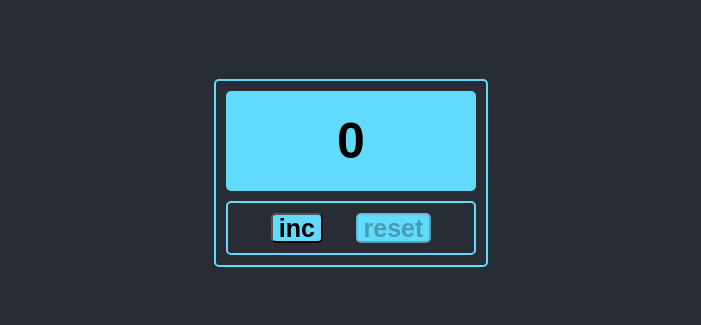
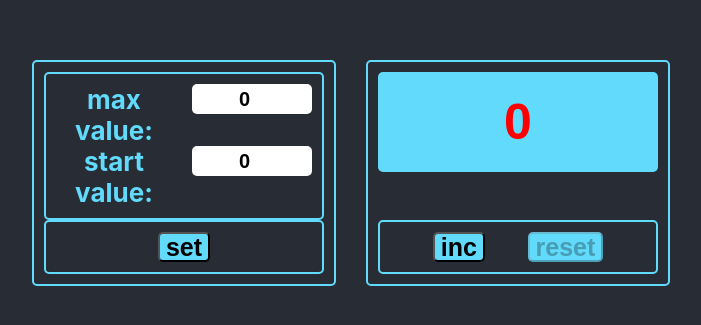
Before and after one commit to acronisv/counter, a React (Create React App) app: page / in a window 1280 px wide. Shown: the part 227-552 px from the top of the page, without its empty margins (289-990 px from the left). Built offline with nearby package versions, Linux system fonts and the light colour scheme.

Commit message:
Realize advanced counter

```diff
--- a/src/App.css
+++ b/src/App.css
@@ -24,6 +24,11 @@
   color: white;
 }
 
+.Counter-wrap {
+  display: flex;
+  column-gap: 30px;
+}
+
 .App-link {
   color: #61dafb;
 }
--- a/src/App.tsx
+++ b/src/App.tsx
@@ -1,12 +1,41 @@
-import React from 'react';
+import React, {useEffect, useState} from 'react';
 import './App.css';
 import {Counter} from "./components/Counter";
+import {CounterSettings} from "./components/CounterSettings";
 
 function App() {
+    let [minValue, setMinValue] = useState<number>(JSON.parse(localStorage.getItem('minValue')||'0'))
+    let [maxValue, setMaxValue] = useState<number>(JSON.parse(localStorage.getItem('maxValue')||'0'))
+    let [error, setError] = useState<boolean>(false)
+    let [reset, setReset] = useState<boolean>(true)
+
+    const defineMinValue = (val:number) => {
+        setMinValue(val)
+    }
+
+    const defineMaxValue = (val:number) => {
+        setMaxValue(val)
+    }
+
     return (
         <div className="App">
             <header className="App-header">
-        <Counter/>
+                <div className="Counter-wrap">
+                    <CounterSettings minValue={minValue}
+                                     maxValue={maxValue}
+                                     defineMinValue={(val)=>defineMinValue(val)}
+                                     defineMaxValue={(val)=>defineMaxValue(val)}
+                                     setReset={setReset}
+                                     error={error}
+                                     setError={setError}
+                    />
+                    <Counter  minValue={minValue}
+                              maxValue={maxValue}
+                              reset={reset}
+                              setReset={setReset}
+                              error={error}
+                    />
+                </div>
             </header>
         </div>
     );
--- a/src/components/Button.tsx
+++ b/src/components/Button.tsx
@@ -3,7 +3,7 @@ import style from './Counter.module.css'
 type ButtonPropsType = {
     name: string,
     callback: () => void
-    disabled: boolean
+    disabled?: boolean
 }
 
 export const Button = (props: ButtonPropsType) => {
--- a/src/components/Counter.module.css
+++ b/src/components/Counter.module.css
@@ -4,7 +4,8 @@
     border-radius: 5px;
     display: flex;
     flex-direction: column;
-    max-width: 250px;
+    width: 280px;
+    justify-content: space-between;
 }
 
 .counterButtonGroup {
@@ -28,8 +29,55 @@
     text-align: center;
 }
 
+.counterInputError {
+    border: none;
+    background-color: #61dafb;
+    height: 100px;
+    width: 100%;
+    border-radius: 5px;
+    padding: 0;
+    margin-bottom: 10px;
+    font-weight: bold;
+    text-align: center;
+    font-size: 20px;
+}
+
 .counterInputEnd {
     color: red;
+}
+
+.counterInputGroup {
+    display: flex;
+    flex-direction: column;
+    border: 2px solid #61dafb;
+    border-radius: 5px;
+    display: flex;
+    justify-content: space-evenly;
+    padding: 10px;
+}
+
+.counterInputRow {
+    display: flex;
+    justify-content: space-between;
+    column-gap: 20px;
+}
+
+.counterInputRow input {
+    flex:1;
+    border: #61dafb;
+    height: 30px;
+    max-width: 120px;
+    border-radius: 5px;
+    padding: 0;
+    margin-bottom: 10px;
+    font-size: 20px;
+    font-weight: bold;
+    text-align: center;
+}
+
+.counterInputRow span {
+    color: #61dafb;
+    font-weight: bold;
 }
 
 .counterButton {
@@ -41,3 +89,8 @@
     display: flex;
     align-items: center;
 }
+
+.error {
+    border: 1px solid red;
+    background: red;
+}
--- a/src/components/Counter.tsx
+++ b/src/components/Counter.tsx
@@ -1,34 +1,46 @@
 import {Button} from "./Button";
 import style from './Counter.module.css'
-import {useState} from "react";
+import {useEffect, useState} from "react";
 
-export const Counter = () => {
+type CounterPropsType = {
+    minValue: number
+    maxValue: number
+    reset: boolean
+    setReset: (state: boolean) => void
+    error: boolean
+}
 
-    let [value, setValue] = useState<number>(0)
-    let [disabled, setDisabled] = useState<boolean>(false)
+export const Counter = (props: CounterPropsType) => {
+
+    let [value, setValue] = useState<number>(props.minValue)
+
+    useEffect(() => setValue(props.minValue), [props.minValue, props.maxValue])
 
     const incButton = () => {
-        if (value < 5) {
+        if (value < props.maxValue) {
             setValue(++value)
-            if (value === 5) {
-                setDisabled(true)
+            if (value === props.maxValue) {
+                props.setReset(false)
             }
         }
     }
 
     const resetButton = () => {
-        setValue(0)
-        setDisabled(false)
+        setValue(props.minValue)
+        props.setReset(true)
     }
 
-    let className = value === 5 ? `${style.counterInput} ${style.counterInputEnd}` : style.counterInput
+    let className = value === props.maxValue ? `${style.counterInput} ${style.counterInputEnd}` : style.counterInput
 
     return (
         <div className={style.counterWrapper}>
-            <input value={value} className={className} type="text"/>
+            {props.error
+                ? <input value={'Incorrect value'} className={style.counterInputError} type="text"/>
+                : <input value={value} className={className} type="text"/>
+            }
             <div className={style.counterButtonGroup}>
-                <Button name={"inc"} callback={incButton} disabled={disabled}/>
-                <Button name={"reset"} callback={resetButton} disabled={!disabled}/>
+                <Button name={"inc"} callback={incButton} disabled={!props.reset}/>
+                <Button name={"reset"} callback={resetButton} disabled={props.reset}/>
             </div>
         </div>
     )
--- /dev/null
+++ b/src/components/CounterSettings.tsx
@@ -0,0 +1,79 @@
+import {Button} from "./Button";
+import style from './Counter.module.css'
+import {ChangeEvent, useEffect, useState} from "react";
+
+type CounterSettingsPropsType = {
+    minValue: number
+    maxValue: number
+    defineMinValue: (val: number) => void
+    defineMaxValue: (val: number) => void
+    setReset: (state: boolean) => void
+    error: boolean
+    setError: (val: boolean) => void
+}
+
+
+export const CounterSettings = (props: CounterSettingsPropsType) => {
+
+    const [min, setMin] = useState<number>(JSON.parse(localStorage.getItem('minValue') || '0'))
+    const [max, setMax] = useState<number>(JSON.parse(localStorage.getItem('maxValue') || '0'))
+    const [disabled, setDisabled] = useState<boolean>(false)
+
+    const setValues = () => {
+        localStorage.setItem('minValue', JSON.stringify(min))
+        localStorage.setItem('maxValue', JSON.stringify(max))
+        props.defineMinValue(min)
+        props.defineMaxValue(max)
+        props.setReset(true)
+    }
+
+    const onChangeMinInputHandler = (e: ChangeEvent<HTMLInputElement>) => {
+        isNaN(+e.currentTarget.value) ? console.log('nono') : setMin(+e.currentTarget.value)
+        if (+e.currentTarget.value >= 0 && +e.currentTarget.value < max) {
+            setDisabled(false)
+            props.setError(false)
+        } else {
+            setDisabled(true)
+            props.setError(true)
+        }
+    }
+
+    const onChangeMaxInputHandler = (e: ChangeEvent<HTMLInputElement>) => {
+        isNaN(+e.currentTarget.value) ? console.log('nono') : setMax(+e.currentTarget.value)
+        if (+e.currentTarget.value > min) {
+            setDisabled(false)
+            props.setError(false)
+        } else {
+            setDisabled(true)
+            props.setError(true)
+        }
+    }
+
+    return (
+        <div className={style.counterWrapper}>
+            <div className={style.counterInputGroup}>
+                <div className={style.counterInputRow}>
+                    <span>max value:</span>
+                    <input
+                        value={max}
+                        type="number"
+                        onChange={onChangeMaxInputHandler}
+                        className={props.error ? style.error : ''}
+                    />
+                </div>
+                <div className={style.counterInputRow}>
+                    <span>start value:</span>
+                    <input
+                        value={min}
+                        type="number"
+                        onChange={onChangeMinInputHandler}
+                        className={props.error ? style.error : ''}
+                    />
+                </div>
+            </div>
+            <div className={style.counterButtonGroup}>
+                <Button name={"set"} callback={setValues} disabled={disabled}/>
+            </div>
+        </div>
+    )
+}
```
Lines whose indentation alone changed are shown as unchanged.
